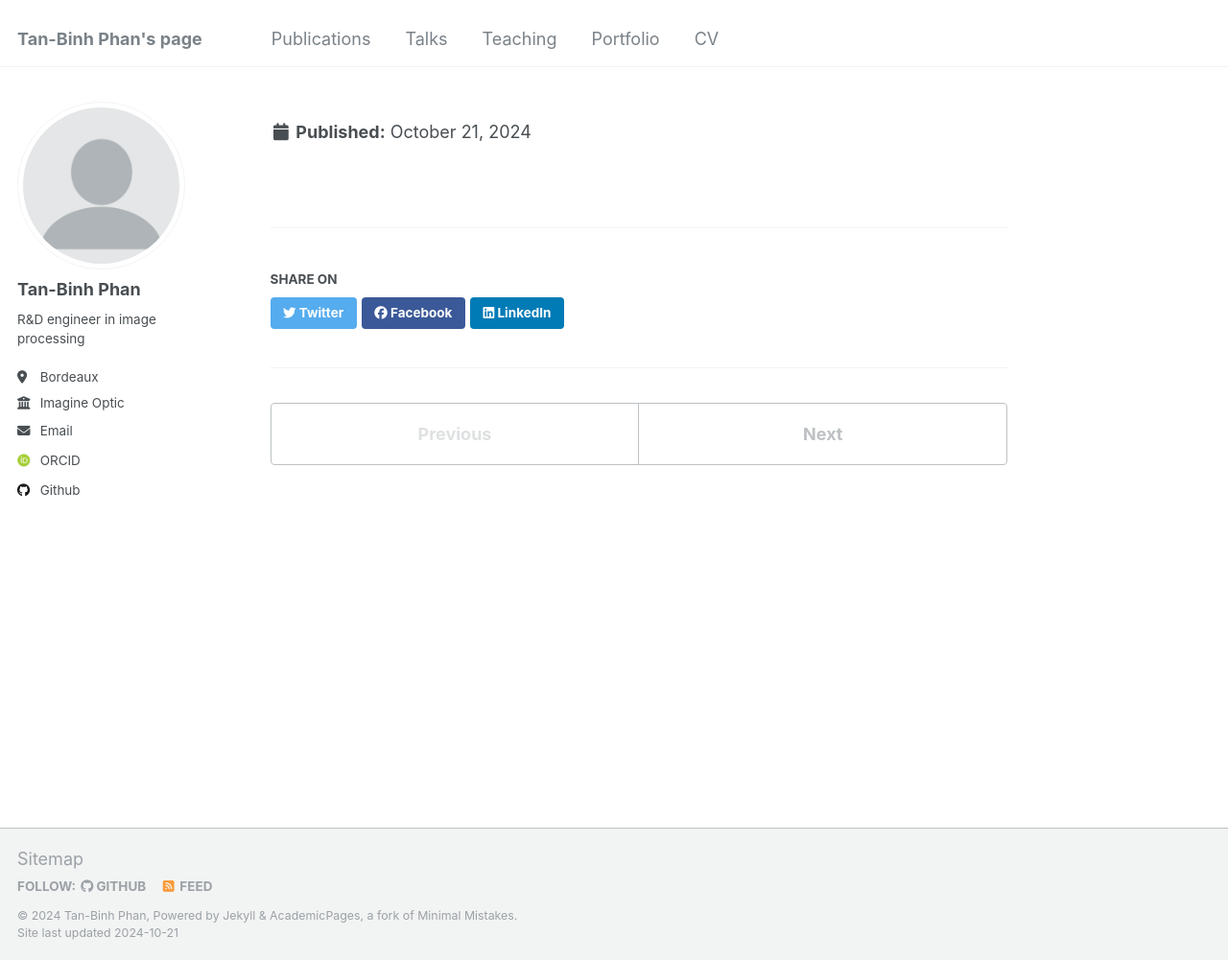
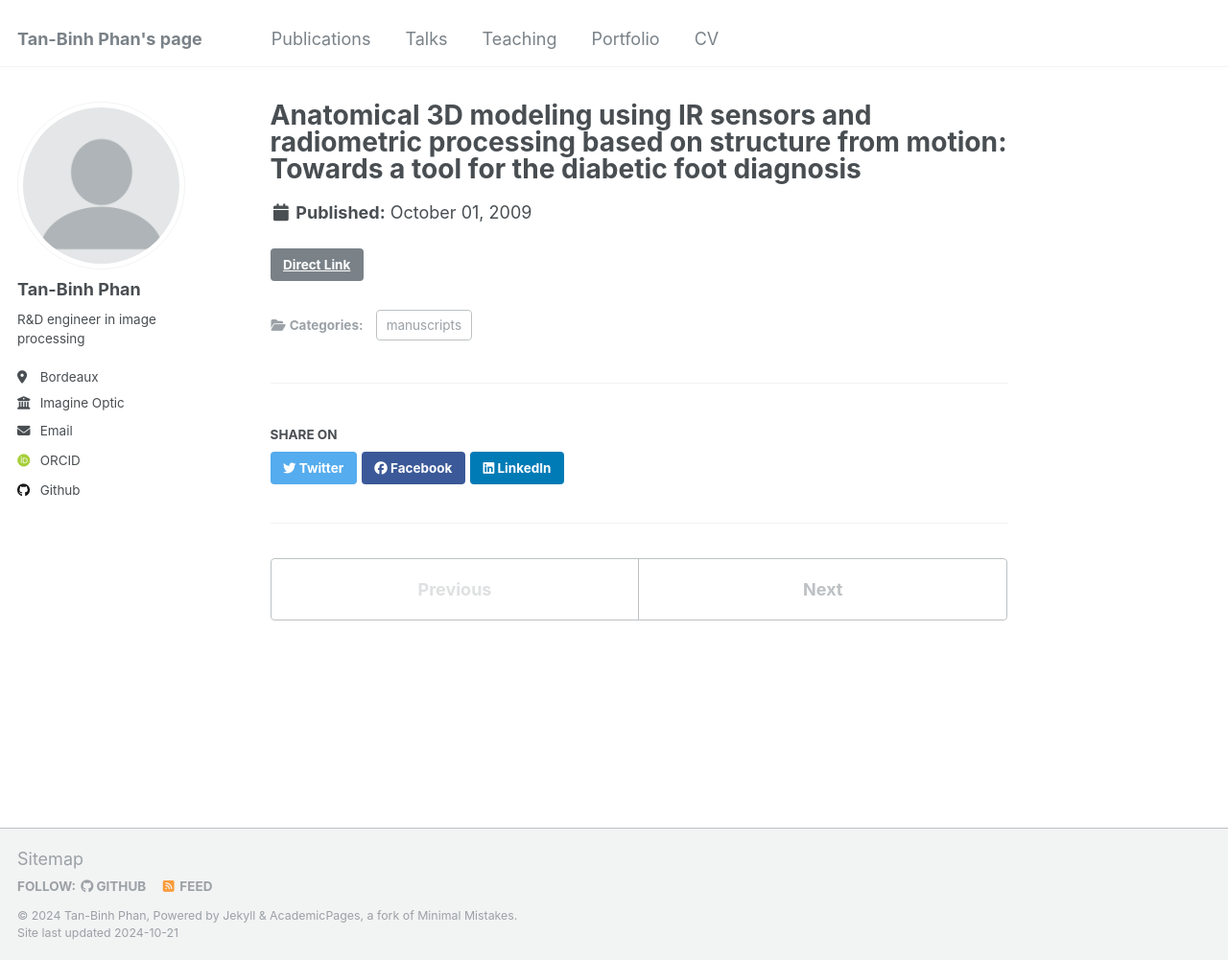
Before and after one commit to TanBinh93/tanbinhphan.github.io, a Jekyll site: the page built from _publications/2009-10-01-paper-title-number-1.md, in a window 1280 px wide and 1001 px high. Shown: the whole window at 96% size. Built offline with Jekyll 4.4.1, drawn with Linux system fonts in a browser that asks for light colours; some web fonts are replaced; some of the changed lines change nothing that is shown.

Commit message:
Update 2009-10-01-paper-title-number-1.md

```diff
--- a/_publications/2009-10-01-paper-title-number-1.md
+++ b/_publications/2009-10-01-paper-title-number-1.md
@@ -2,5 +2,5 @@
 title: "Anatomical 3D modeling using IR sensors and radiometric processing based on structure from motion: Towards a tool for the diabetic foot diagnosis"
 collection: publications
 category: manuscripts
-permalink: [/publication/2009-10-01-paper-title-number-1](https://www.mdpi.com/1424-8220/21/11/3918)
+link: https://www.mdpi.com/1424-8220/21/11/3918
 ---
```
